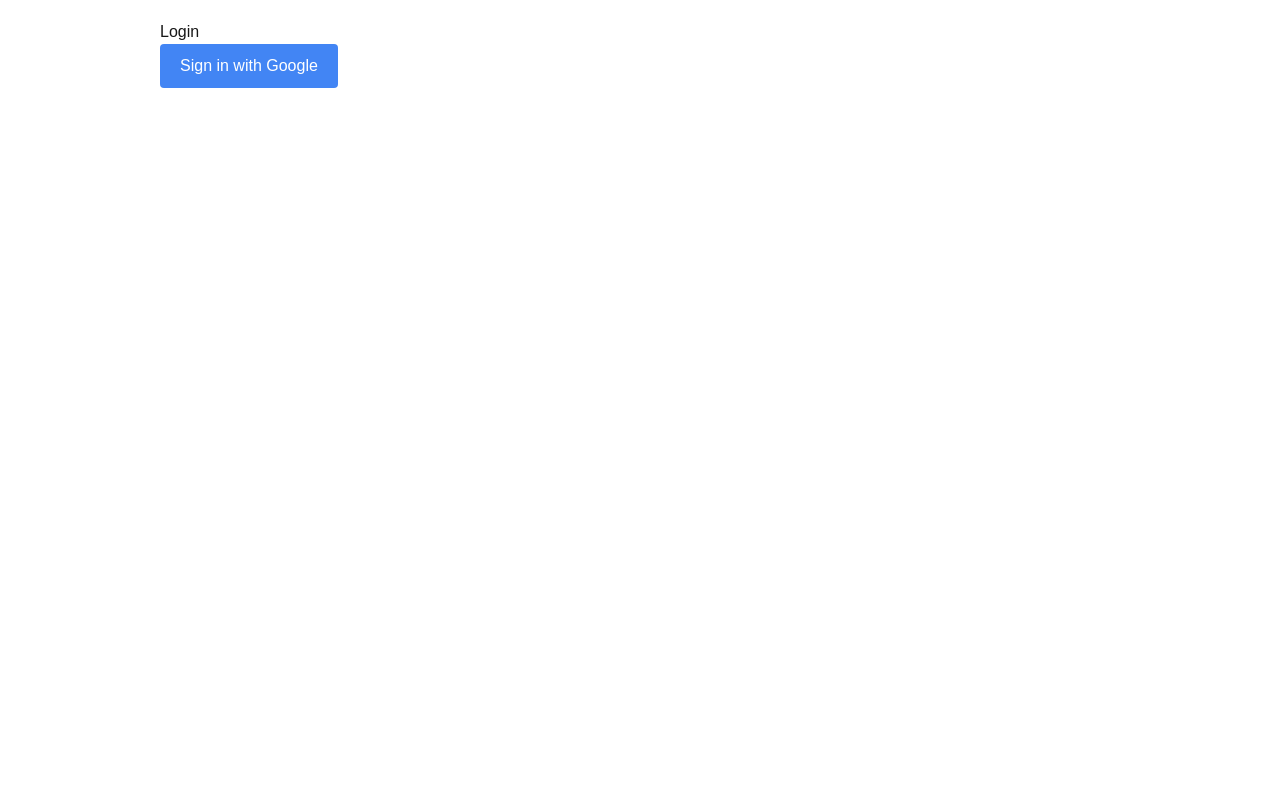
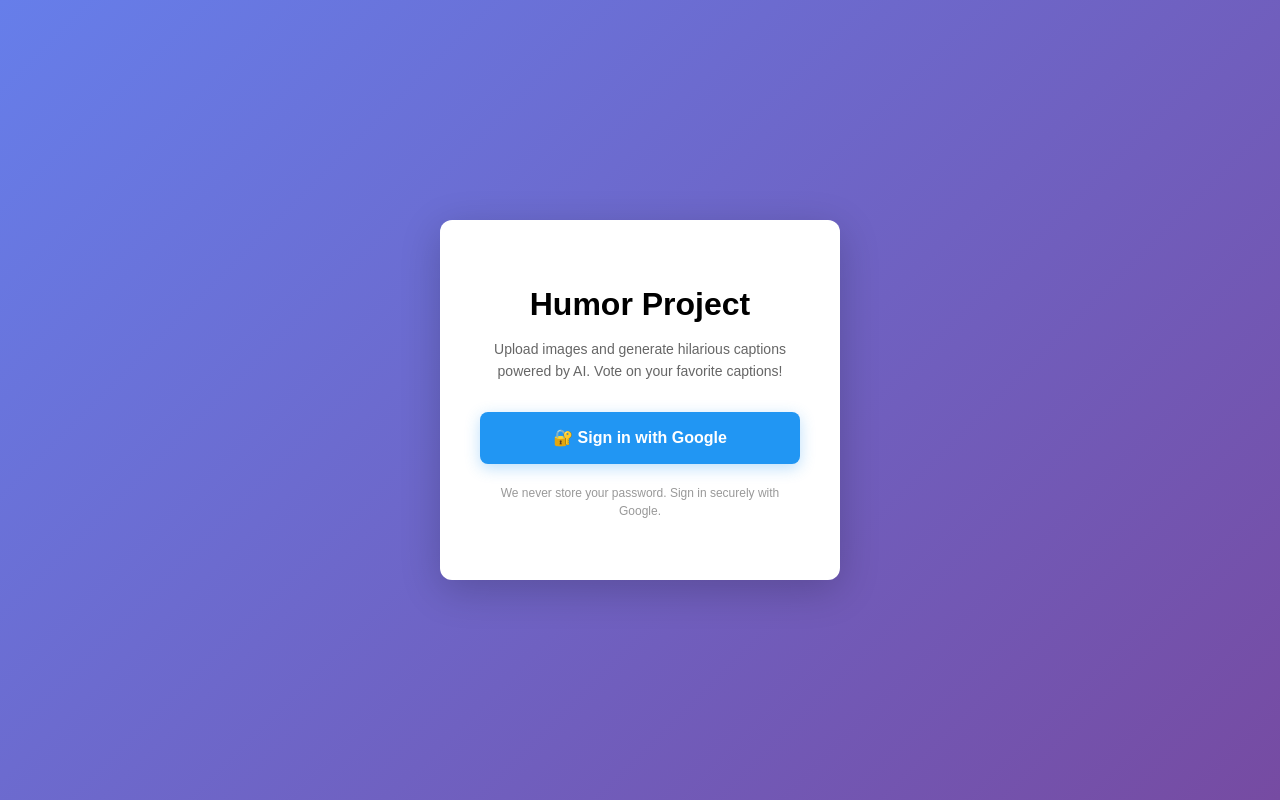
Before and after one commit to michelle-rahman/a1humorproject, a Next.js app: page /login in a window 1280 px wide. Built offline with nearby package versions, Linux system fonts and the light colour scheme.

Commit message:
Complete UI redesign with professional styling

```diff
--- a/app/login/page.js
+++ b/app/login/page.js
@@ -19,22 +19,78 @@
     };
 
     return (
-        <main style={{ padding: '20px', maxWidth: '1000px', margin: '0 auto' }}>
-            <h1>Login</h1>
+        <main style={{
+            minHeight: '100vh',
+            display: 'flex',
+            alignItems: 'center',
+            justifyContent: 'center',
+            background: 'linear-gradient(135deg, #667eea 0%, #764ba2 100%)',
+            padding: '20px'
+        }}>
+            <div style={{
+                backgroundColor: '#ffffff',
+                borderRadius: '12px',
+                padding: '60px 40px',
+                maxWidth: '400px',
+                width: '100%',
+                boxShadow: '0 10px 40px rgba(0,0,0,0.2)',
+                textAlign: 'center'
+            }}>
+                <h1 style={{
+                    color: '#000',
+                    marginBottom: '10px',
+                    fontSize: '32px',
+                    fontWeight: 'bold'
+                }}>
+                    Humor Project
+                </h1>
+
+                <p style={{
+                    color: '#666',
+                    marginBottom: '30px',
+                    fontSize: '14px',
+                    lineHeight: '1.6'
+                }}>
+                    Upload images and generate hilarious captions powered by AI. Vote on your favorite captions!
+                </p>
+
                 <button
                     onClick={handleGoogleLogin}
                     style={{
-                    padding: '10px 20px',
+                        width: '100%',
+                        padding: '14px 20px',
                         fontSize: '16px',
-                    backgroundColor: '#4285F4',
+                        fontWeight: 'bold',
+                        backgroundColor: '#2196F3',
                         color: 'white',
                         border: 'none',
-                    borderRadius: '4px',
-                    cursor: 'pointer'
+                        borderRadius: '8px',
+                        cursor: 'pointer',
+                        transition: 'all 0.3s ease',
+                        boxShadow: '0 4px 15px rgba(33,150,243,0.3)'
+                    }}
+                    onMouseEnter={(e) => {
+                        e.target.style.backgroundColor = '#1976D2';
+                        e.target.style.transform = 'translateY(-2px)';
+                        e.target.style.boxShadow = '0 6px 20px rgba(33,150,243,0.4)';
+                    }}
+                    onMouseLeave={(e) => {
+                        e.target.style.backgroundColor = '#2196F3';
+                        e.target.style.transform = 'translateY(0)';
+                        e.target.style.boxShadow = '0 4px 15px rgba(33,150,243,0.3)';
                     }}
                 >
-                Sign in with Google
+                    🔐 Sign in with Google
                 </button>
+
+                <p style={{
+                    color: '#999',
+                    marginTop: '20px',
+                    fontSize: '12px'
+                }}>
+                    We never store your password. Sign in securely with Google.
+                </p>
+            </div>
         </main>
     );
 }
--- a/app/page.js
+++ b/app/page.js
@@ -30,7 +30,6 @@
 
             setUser(user);
 
-            // Get the user's session token for API calls
             const { data } = await supabaseClient.auth.getSession();
             if (data.session) {
                 setUserToken(data.session.access_token);
@@ -84,24 +83,15 @@
 
         setUploading(true);
 
-        // Show the uploaded image preview
         const imageUrl = URL.createObjectURL(file);
         setUploadedImage(imageUrl);
 
         try {
-            // Step 1: Generate presigned URL
             const { presignedUrl, cdnUrl } = await generatePresignedUrl(userToken, file.type);
-
-            // Step 2: Upload image to presigned URL
             await uploadImageToPresignedUrl(presignedUrl, file);
-
-            // Step 3: Register image URL
             const { imageId } = await registerImageUrl(userToken, cdnUrl);
-
-            // Step 4: Generate captions
             const generatedCaptions = await generateCaptions(userToken, imageId);
 
-            // Add generated captions to the list
             if (generatedCaptions && Array.isArray(generatedCaptions)) {
                 setCaptions(prev => [...generatedCaptions, ...prev]);
             }
@@ -169,89 +159,186 @@
         router.push('/login');
     };
 
-    if (loading) return <div style={{ padding: '20px' }}>Loading...</div>;
+    if (loading) return (
+        <div style={{
+            display: 'flex',
+            alignItems: 'center',
+            justifyContent: 'center',
+            minHeight: '100vh',
+            fontSize: '18px',
+            color: '#666'
+        }}>
+            Loading...
+        </div>
+    );
     if (!user) return null;
-    if (error) return <div style={{ padding: '20px', color: 'red' }}>Error: {error}</div>;
+    if (error) return <div style={{ padding: '20px', color: '#f44336', fontSize: '16px' }}>Error: {error}</div>;
 
     return (
-        <main style={{ padding: '20px', maxWidth: '1000px', margin: '0 auto' }}>
-            <div style={{ display: 'flex', justifyContent: 'space-between', alignItems: 'center', marginBottom: '20px' }}>
+        <main style={{ background: '#f5f5f5', minHeight: '100vh', paddingBottom: '40px' }}>
+            {/* Header */}
+            <header style={{
+                background: 'linear-gradient(135deg, #667eea 0%, #764ba2 100%)',
+                padding: '30px 20px',
+                color: 'white',
+                display: 'flex',
+                justifyContent: 'space-between',
+                alignItems: 'center',
+                boxShadow: '0 4px 15px rgba(0,0,0,0.1)'
+            }}>
                 <div>
-                    <h1 style={{ color: '#fff' }}>Captions List</h1>
-                    <p style={{ fontSize: '14px', color: '#666' }}>Logged in as: {user.email}</p>
+                    <h1 style={{ margin: '0 0 5px 0', fontSize: '28px' }}>🎬 Humor Project</h1>
+                    <p style={{ margin: '0', fontSize: '14px', opacity: '0.9' }}>Logged in as: {user.email}</p>
                 </div>
                 <button
                     onClick={handleLogout}
                     style={{
-                        padding: '10px 20px',
-                        backgroundColor: '#f44336',
+                        padding: '10px 24px',
+                        backgroundColor: 'rgba(255,255,255,0.2)',
                         color: 'white',
-                        border: 'none',
-                        borderRadius: '4px',
-                        cursor: 'pointer'
+                        border: '2px solid white',
+                        borderRadius: '6px',
+                        cursor: 'pointer',
+                        fontWeight: 'bold',
+                        fontSize: '14px',
+                        transition: 'all 0.3s ease'
+                    }}
+                    onMouseEnter={(e) => {
+                        e.target.style.backgroundColor = 'rgba(255,255,255,0.3)';
+                    }}
+                    onMouseLeave={(e) => {
+                        e.target.style.backgroundColor = 'rgba(255,255,255,0.2)';
                     }}
                 >
                     Logout
                 </button>
-            </div>
+            </header>
 
-            <div style={{ marginBottom: '30px', padding: '30px', backgroundColor: '#ffffff', borderRadius: '8px', border: '2px solid #ddd' }}>
-                <h2 style={{ color: '#000', fontSize: '28px', marginBottom: '20px' }}>Upload Image for Caption Generation</h2>
+            <div style={{ maxWidth: '1000px', margin: '0 auto', padding: '30px 20px' }}>
+                {/* Upload Section */}
+                <div style={{
+                    backgroundColor: '#ffffff',
+                    borderRadius: '12px',
+                    padding: '40px',
+                    marginBottom: '40px',
+                    boxShadow: '0 4px 15px rgba(0,0,0,0.1)'
+                }}>
+                    <h2 style={{ color: '#000', fontSize: '26px', marginBottom: '10px', margin: '0 0 10px 0' }}>
+                        📸 Upload Image for Caption Generation
+                    </h2>
+                    <p style={{ color: '#666', marginBottom: '30px', fontSize: '14px' }}>
+                        Upload an image and our AI will generate hilarious captions
+                    </p>
 
                     <label style={{
                         display: 'inline-block',
-                    padding: '12px 24px',
+                        padding: '14px 32px',
                         backgroundColor: '#4CAF50',
                         color: 'white',
-                    borderRadius: '6px',
+                        borderRadius: '8px',
                         cursor: uploading ? 'not-allowed' : 'pointer',
                         fontSize: '16px',
                         fontWeight: 'bold',
-                    transition: 'background-color 0.3s',
+                        transition: 'all 0.3s ease',
+                        boxShadow: '0 4px 15px rgba(76,175,80,0.3)'
+                    }}
+                           onMouseEnter={(e) => {
+                               if (!uploading) {
+                                   e.target.style.backgroundColor = '#45a049';
+                                   e.target.style.transform = 'translateY(-2px)';
+                                   e.target.style.boxShadow = '0 6px 20px rgba(76,175,80,0.4)';
+                               }
+                           }}
+                           onMouseLeave={(e) => {
+                               e.target.style.backgroundColor = '#4CAF50';
+                               e.target.style.transform = 'translateY(0)';
+                               e.target.style.boxShadow = '0 4px 15px rgba(76,175,80,0.3)';
                            }}>
-                    Choose Image
+                        {uploading ? '⏳ Processing...' : '📁 Choose Image'}
                         <input
                             type="file"
                             accept="image/jpeg,image/jpg,image/png,image/webp,image/gif,image/heic"
                             onChange={handleImageUpload}
                             disabled={uploading}
-                        style={{
-                            display: 'none'
-                        }}
+                            style={{ display: 'none' }}
                         />
                     </label>
 
-                {uploading && <p style={{ color: '#000', marginTop: '10px', fontSize: '16px' }}>⏳ Processing image...</p>}
-
                     {uploadedImage && (
-                    <div style={{ marginTop: '20px' }}>
-                        <h3 style={{ color: '#000', fontSize: '18px', marginBottom: '10px' }}>Uploaded Image</h3>
+                        <div style={{ marginTop: '30px' }}>
+                            <h3 style={{ color: '#000', fontSize: '18px', marginBottom: '15px' }}>Uploaded Image Preview</h3>
                             <img
                                 src={uploadedImage}
                                 alt="Uploaded"
-                            style={{ maxWidth: '100%', maxHeight: '400px', borderRadius: '8px' }}
+                                style={{
+                                    maxWidth: '100%',
+                                    maxHeight: '400px',
+                                    borderRadius: '8px',
+                                    boxShadow: '0 4px 15px rgba(0,0,0,0.1)'
+                                }}
                             />
                         </div>
                     )}
                 </div>
 
-            <h2 style={{ color: '#fff' }}>Generated Captions</h2>
+                {/* Captions Section */}
+                <div>
+                    <h2 style={{ color: '#000', fontSize: '26px', marginBottom: '20px' }}>✨ Generated Captions</h2>
                     <div style={{ display: 'grid', gap: '20px' }}>
-                {captions.map((caption) => (
-                    <div key={caption.id} style={{ border: '1px solid #ddd', padding: '15px', borderRadius: '8px', backgroundColor: '#ffffff' }}>
-                        <p style={{ color: '#000' }}><strong>Content:</strong> {caption.content}</p>
-                        <p style={{ fontSize: '12px', color: '#666' }}><strong>Created:</strong> {new Date(caption.created_datetime_utc).toLocaleDateString()}</p>
-                        <div style={{ marginTop: '10px', display: 'flex', gap: '10px' }}>
+                        {captions.length === 0 ? (
+                            <div style={{
+                                backgroundColor: '#ffffff',
+                                padding: '40px',
+                                borderRadius: '12px',
+                                textAlign: 'center',
+                                color: '#999'
+                            }}>
+                                <p style={{ fontSize: '16px' }}>Upload an image to generate captions</p>
+                            </div>
+                        ) : (
+                            captions.map((caption) => (
+                                <div key={caption.id} style={{
+                                    backgroundColor: '#ffffff',
+                                    padding: '20px',
+                                    borderRadius: '12px',
+                                    boxShadow: '0 4px 15px rgba(0,0,0,0.1)',
+                                    transition: 'all 0.3s ease'
+                                }}
+                                     onMouseEnter={(e) => {
+                                         e.currentTarget.style.boxShadow = '0 6px 25px rgba(0,0,0,0.15)';
+                                         e.currentTarget.style.transform = 'translateY(-2px)';
+                                     }}
+                                     onMouseLeave={(e) => {
+                                         e.currentTarget.style.boxShadow = '0 4px 15px rgba(0,0,0,0.1)';
+                                         e.currentTarget.style.transform = 'translateY(0)';
+                                     }}>
+                                    <p style={{ color: '#000', fontSize: '16px', margin: '0 0 10px 0', lineHeight: '1.6' }}>
+                                        <strong>💬 {caption.content}</strong>
+                                    </p>
+                                    <p style={{ fontSize: '12px', color: '#999', margin: '0 0 15px 0' }}>
+                                        📅 {new Date(caption.created_datetime_utc).toLocaleDateString()}
+                                    </p>
+                                    <div style={{ display: 'flex', gap: '10px' }}>
                                         <button
                                             onClick={() => handleVote(caption.id, 1)}
                                             disabled={votingId === caption.id}
                                             style={{
-                                    padding: '8px 15px',
+                                                padding: '10px 16px',
                                                 backgroundColor: userVotes[caption.id] === 1 ? '#4CAF50' : '#e0e0e0',
                                                 color: userVotes[caption.id] === 1 ? 'white' : '#333',
                                                 border: 'none',
-                                    borderRadius: '4px',
-                                    cursor: votingId === caption.id ? 'not-allowed' : 'pointer'
+                                                borderRadius: '6px',
+                                                cursor: votingId === caption.id ? 'not-allowed' : 'pointer',
+                                                fontWeight: 'bold',
+                                                transition: 'all 0.3s ease'
+                                            }}
+                                            onMouseEnter={(e) => {
+                                                if (votingId !== caption.id) {
+                                                    e.target.style.transform = 'scale(1.05)';
+                                                }
+                                            }}
+                                            onMouseLeave={(e) => {
+                                                e.target.style.transform = 'scale(1)';
                                             }}
                                         >
                                             👍 Upvote
@@ -260,19 +347,32 @@
                                             onClick={() => handleVote(caption.id, -1)}
                                             disabled={votingId === caption.id}
                                             style={{
-                                    padding: '8px 15px',
+                                                padding: '10px 16px',
                                                 backgroundColor: userVotes[caption.id] === -1 ? '#f44336' : '#e0e0e0',
                                                 color: userVotes[caption.id] === -1 ? 'white' : '#333',
                                                 border: 'none',
-                                    borderRadius: '4px',
-                                    cursor: votingId === caption.id ? 'not-allowed' : 'pointer'
+                                                borderRadius: '6px',
+                                                cursor: votingId === caption.id ? 'not-allowed' : 'pointer',
+                                                fontWeight: 'bold',
+                                                transition: 'all 0.3s ease'
+                                            }}
+                                            onMouseEnter={(e) => {
+                                                if (votingId !== caption.id) {
+                                                    e.target.style.transform = 'scale(1.05)';
+                                                }
+                                            }}
+                                            onMouseLeave={(e) => {
+                                                e.target.style.transform = 'scale(1)';
                                             }}
                                         >
                                             👎 Downvote
                                         </button>
                                     </div>
                                 </div>
-                ))}
+                            ))
+                        )}
+                    </div>
+                </div>
             </div>
         </main>
     );
```
Lines whose indentation alone changed are shown as unchanged.
